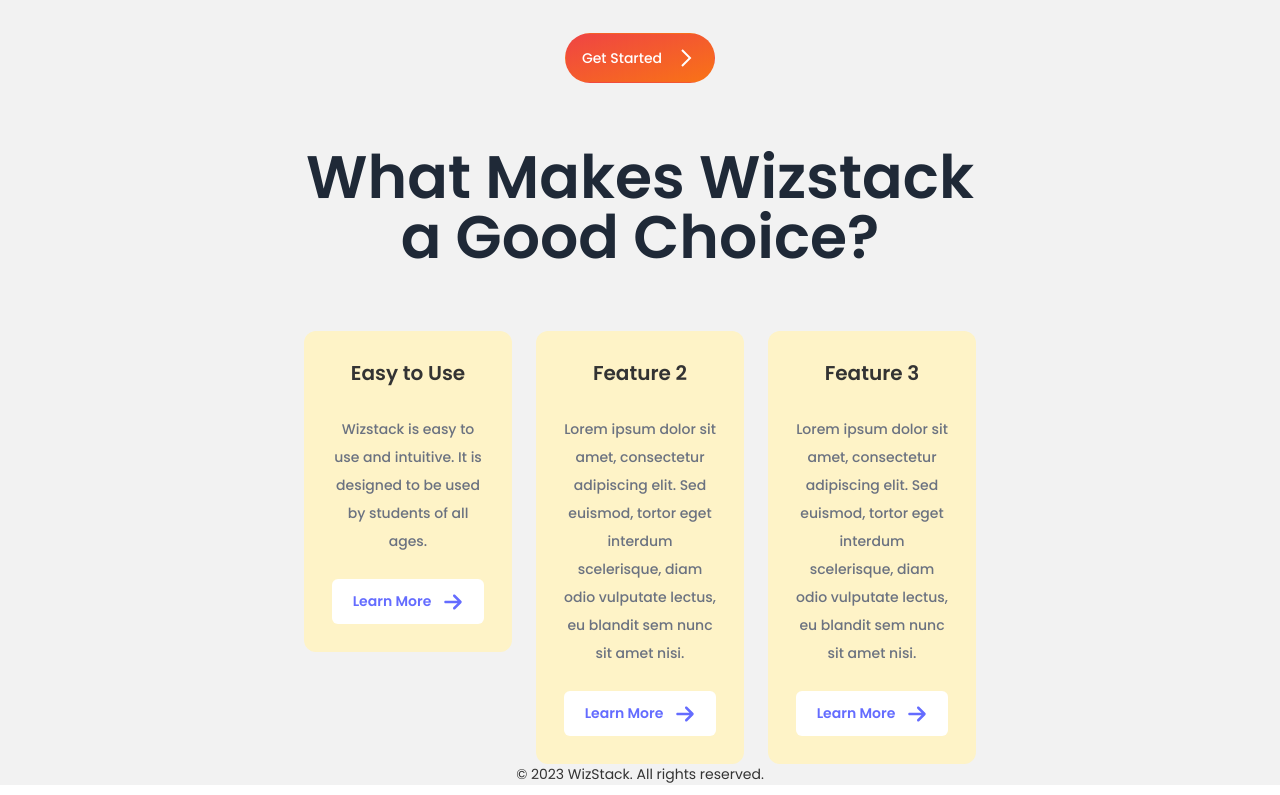
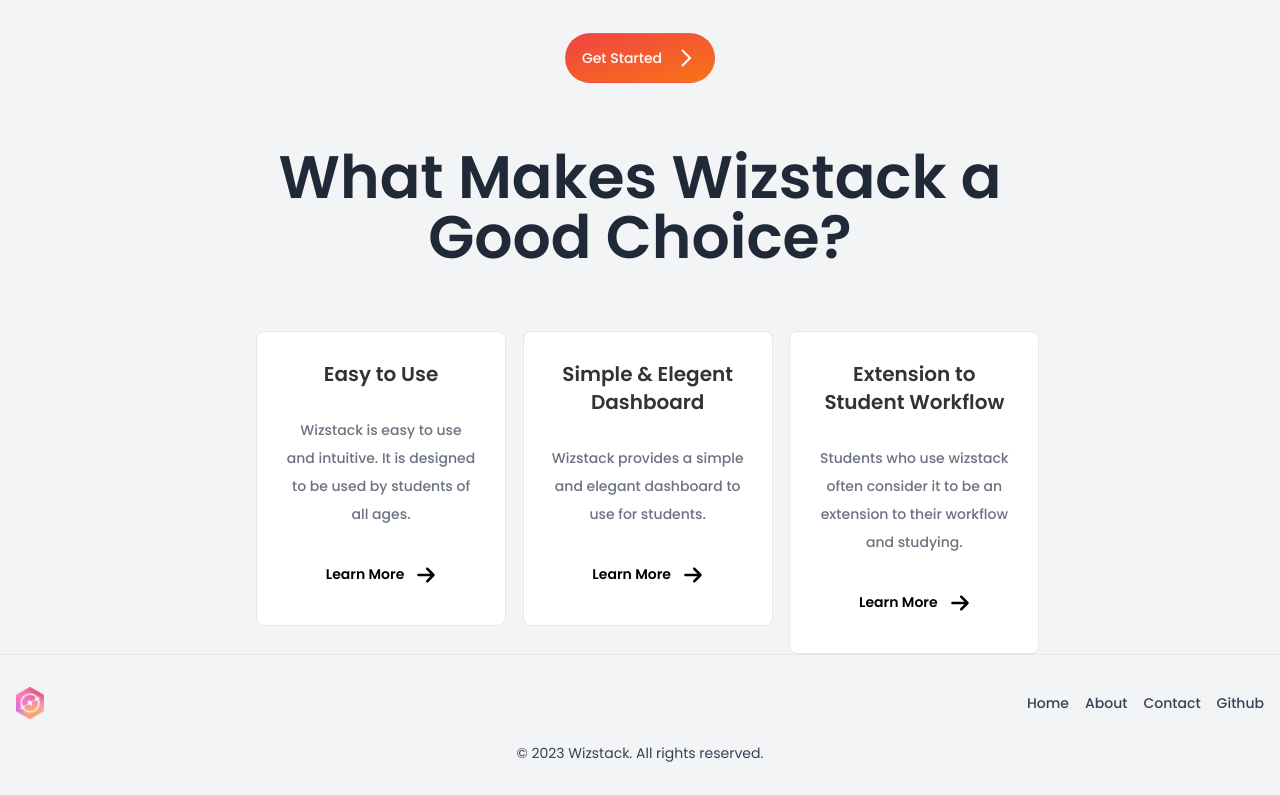
Before and after one commit to ralphcristofer/WizStack, a React (Vite) app: page / in a window 1280 px wide. Shown: the part 380-1175 px from the top of the page. Built offline with nearby package versions, Linux system fonts and the light colour scheme.

Commit message:
fix: grid issues with card components

```diff
--- a/src/components/Card/Card.jsx
+++ b/src/components/Card/Card.jsx
@@ -3,11 +3,11 @@
 
 export const Card = ({ title, description, buttonText, link}) => {
     return (
-        <div>
-            <div className="p-7 rounded-xl bg-amber-100">
+        <div style={{ minWidth: '250px', minHeight: '250px' }}>
+            <div className="p-7 bg-white border border-gray-200 rounded-lg">
                 <h3 className="text-xl font-semibold mb-7">{title}</h3>
-                <p className="font-medium leading-7 text-gray-500 mb-6 dark:text-gray-400">{description}</p>
-                <Link to={link} className='py-3 flex items-center justify-center w-full font-semibold rounded-md bg-white hover:bg-orange-500 hover:text-white transition-all duration-500'>
+                <p className="font-medium leading-7 text-gray-500 mb-6">{description}</p>
+                <Link to={link} className='py-3 flex items-center justify-center w-full font-semibold rounded-lg text-black bg-white hover:bg-orange-500 hover:text-white transition-all duration-500'>
                     {buttonText}
                     <svg xmlns="http://www.w3.org/2000/svg" viewBox="0 0 448 512" className=" h-5 w-5 ms-3">
                         <path fill="currentColor" d="M438.6 278.6c12.5-12.5 12.5-32.8 0-45.3l-160-160c-12.5-12.5-32.8-12.5-45.3 0s-12.5 32.8 0 45.3L338.8 224 32 224c-17.7 0-32 14.3-32 32s14.3 32 32 32l306.7 0L233.4 393.4c-12.5 12.5-12.5 32.8 0 45.3s32.8 12.5 45.3 0l160-160z" />
--- a/src/components/Footer/Footer.jsx
+++ b/src/components/Footer/Footer.jsx
@@ -1,16 +1,59 @@
 import React from 'react';
-import './footer.module.css';
+import { Link } from "react-router-dom";
+import Logo from '../../assets/Wizstack.png';
 
 /**
  * Footer component represents the website's footer section.
  */
 const Footer = () => {
     return (
-        // Footer element with a class name "footer".
-        <footer className="footer">
-            {/* Copyright with the current year and team name. */}
-            <p>© 2023 WizStack. All rights reserved.</p>
-        </footer>
+        <footer className="bg-gray-100 py-8 border-t border-gray-200">
+        <div className="container mx-auto px-4">
+          <div className="flex justify-between items-center">
+            <Link to="/">
+              <img
+                className="h-8"
+                src={Logo}
+                alt="Wizstack Logo"
+              />
+            </Link>
+
+            <div className="flex -mx-2">
+              <Link
+                to="/"
+                className="mx-2 text-gray-700 hover:text-orange-500"
+              >
+                Home
+              </Link>
+
+              <Link
+                to="/about"
+                className="mx-2 text-gray-700 hover:text-orange-500"
+              >
+                About
+              </Link>
+
+              <Link
+                to="/contact"
+                className="mx-2 text-gray-700 hover:text-orange-500"
+              >
+                Contact
+              </Link>
+
+              <Link
+                to="https://github.com/Hi-kue/Wizstack"
+                className="mx-2 text-gray-700 hover:text-orange-500"
+              >
+                Github
+              </Link>
+            </div>
+          </div>
+
+          <div className="pt-6 flex justify-center text-gray-700 text-sm">
+            © 2023 Wizstack. All rights reserved.
+          </div>
+        </div>
+      </footer>
     );
 }
 
--- a/src/pages/Home/home.module.css
+++ /dev/null
@@ -1,51 +0,0 @@
-body {
-    font-family: Arial, sans-serif;
-}
-
-.home {
-    max-width: 1200px;
-    margin: 0 auto;
-    padding: 20px;
-}
-
-.home__features {
-    text-align: center;
-    padding: 20px;
-    border: 1px solid #ccc;
-    border-radius: 4px;
-    margin-bottom: 20px;
-}
-
-.home__features h2 {
-    font-size: 1.5rem;
-    margin-bottom: 0;
-}
-
-.home__features p {
-    font-size: 1.2rem;
-    color: #777;
-}
-
-.home__features__cards {
-    display: flex;
-    justify-content: space-between;
-    margin-top: 20px;
-}
-
-.home__features__card {
-    flex: 1;
-    padding: 20px;
-    border: 1px solid #ccc;
-    border-radius: 4px;
-    margin: 0 10px;
-}
-
-.home__features__card h3 {
-    font-size: 1.2rem;
-    margin-bottom: 0;
-}
-
-.home__features__card p {
-    font-size: 1rem;
-    color: #777;
-}
--- a/src/pages/Home/index.jsx
+++ b/src/pages/Home/index.jsx
@@ -8,7 +8,7 @@
         <>
             <Navbar />
                 { /* Home Section */ }
-                <main>
+                <main class="bg-gray-100">
                     <div className="relative overflow-hidden">
                         <div aria-hidden="true" class="flex absolute -top-96 start-1/2 transform -translate-x-1/2">
                             <div class="bg-gradient-to-r from-red-500 to-orange-300 blur-3xl w-[25rem] h-[44rem] rotate-[-60deg] transform -translate-x-[10rem] dark:from-violet-900/50 dark:to-purple-900"></div>
@@ -47,16 +47,36 @@
                         </div>
                     </div>
 
-                    <section className="relative z-10 max-w-2xl text-center mx-auto">
+                    <section className="relative z-10 max-w-3xl text-center mx-auto">
                         <h1 className="block font-semibold text-gray-800 text-4xl md:text-5xl lg:text-6xl">
                             What Makes Wizstack a Good Choice?
                         </h1>
 
                         { /* Feature Cards & Information */ }
-                        <div class="grid lg:grid-cols-3 md:grid-cols-2 grid-cols-1 gap-6 mt-16">
-                            <Card title="Easy to Use" description="Wizstack is easy to use and intuitive. It is designed to be used by students of all ages." buttonText="Learn More" />
-                            <Card title="Feature 2" description="Lorem ipsum dolor sit amet, consectetur adipiscing elit. Sed euismod, tortor eget interdum scelerisque, diam odio vulputate lectus, eu blandit sem nunc sit amet nisi." buttonText="Learn More" />
-                            <Card title="Feature 3" description="Lorem ipsum dolor sit amet, consectetur adipiscing elit. Sed euismod, tortor eget interdum scelerisque, diam odio vulputate lectus, eu blandit sem nunc sit amet nisi." buttonText="Learn More" />
+                        <div class="flex flex-wrap justify-center mt-16 -mx-4">
+                            <div className="w-full lg:w-1/3 md:w-1/2 px-4">
+                                <Card
+                                    title="Easy to Use"
+                                    description="Wizstack is easy to use and intuitive. It is designed to be used by students of all ages."
+                                    buttonText="Learn More"
+                                />
+                            </div>
+
+                            <div className="w-full lg:w-1/3 md:w-1/2 px-4">
+                                <Card
+                                    title="Simple & Elegent Dashboard"
+                                    description="Wizstack provides a simple and elegant dashboard to use for students."
+                                    buttonText="Learn More"
+                                />
+                            </div>
+
+                            <div className="w-full lg:w-1/3 md:w-1/2 px-4">
+                                <Card
+                                    title="Extension to Student Workflow"
+                                    description="Students who use wizstack often consider it to be an extension to their workflow and studying."
+                                    buttonText="Learn More"
+                                />
+                            </div>
                         </div>
                     </section>
                 </main>
--- a/src/style-presets/home.js
+++ b/src/style-presets/home.js
@@ -1,3 +1,5 @@
 export const home = {
 
 }
+
+export default home;
```
